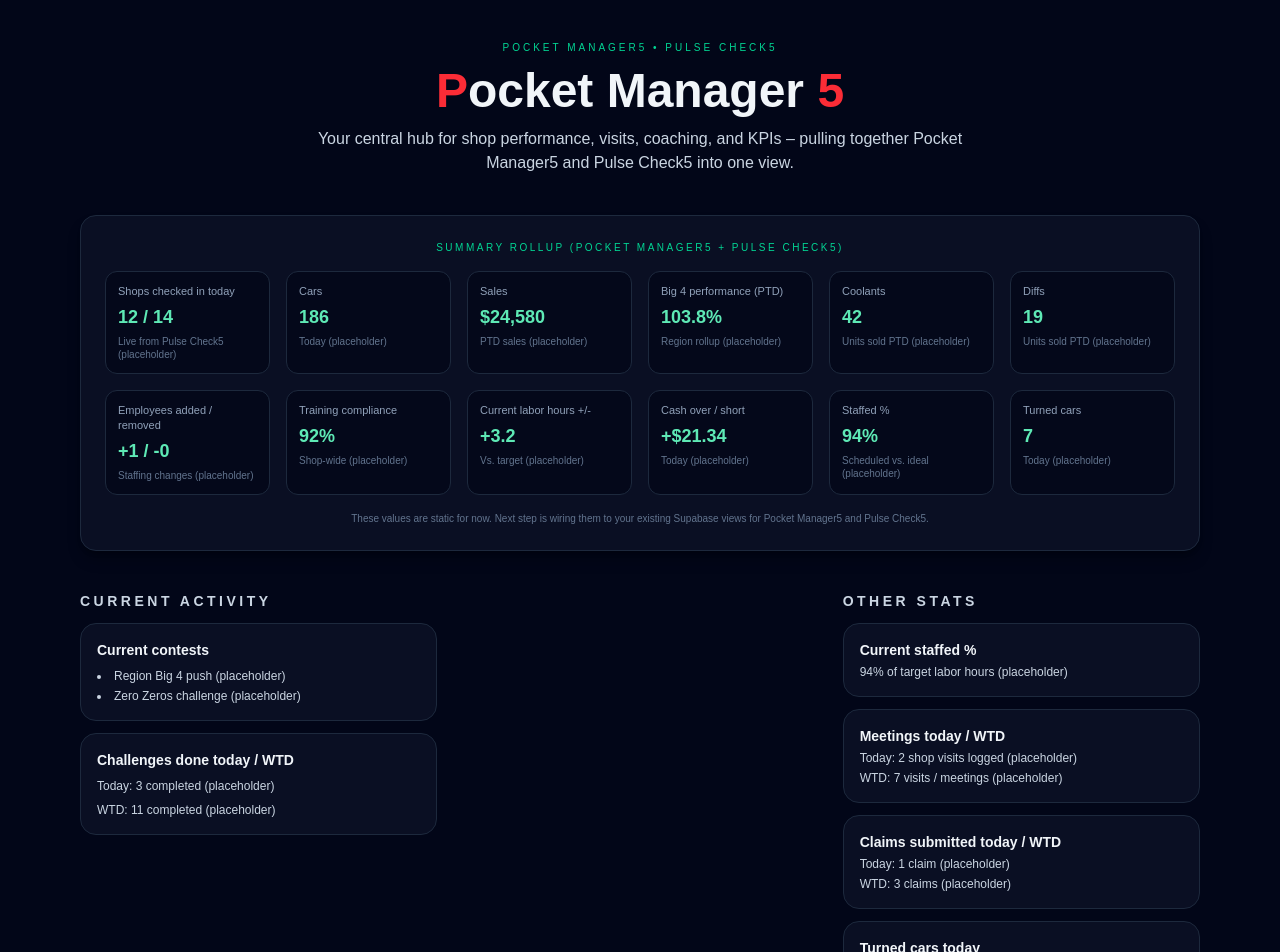
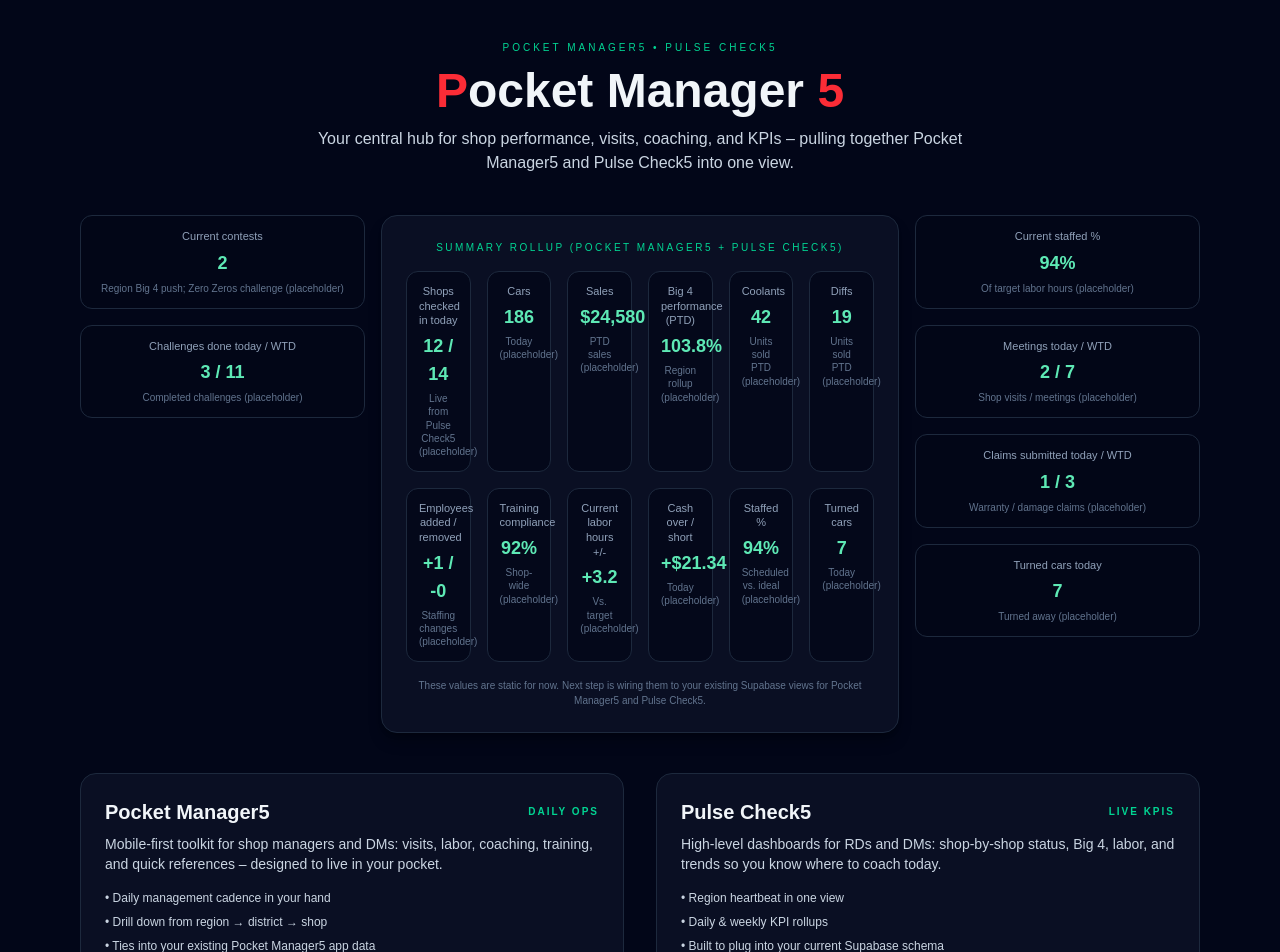
Before and after one commit to kwo744-075/pocketmanager5-site, a Next.js app: page / in a window 1280 px wide. Shown: the top 952 px of the page. Built offline with nearby package versions, Linux system fonts and the light colour scheme.

Commit message:
Align side KPI panels with center grid

```diff
--- a/app/page.tsx
+++ b/app/page.tsx
@@ -1,4 +1,20 @@
 // app/page.tsx
+
+type MetricCardProps = {
+  label: string;
+  value: string;
+  note: string;
+};
+
+function MetricCard({ label, value, note }: MetricCardProps) {
+  return (
+    <div className="rounded-xl border border-slate-800 bg-slate-950/70 p-3 text-center">
+      <p className="text-[11px] text-slate-400 mb-1">{label}</p>
+      <p className="text-lg font-semibold text-emerald-300">{value}</p>
+      <p className="text-[10px] text-slate-500 mt-1">{note}</p>
+    </div>
+  );
+}
 
 export default function Home() {
   return (
@@ -19,15 +35,29 @@
           </p>
         </header>
 
-        {/* Summary rollup dashboard */}
-        <section className="flex justify-center">
-          <div className="w-full rounded-2xl border border-slate-800 bg-slate-900/60 p-5 md:p-6 shadow-lg shadow-black/30 space-y-4">
+        {/* Main dashboard: left KPIs / center 6x2 grid / right KPIs */}
+        <section className="grid gap-4 lg:grid-cols-[minmax(0,1.1fr)_minmax(0,2fr)_minmax(0,1.1fr)] items-start">
+          {/* LEFT COLUMN – CURRENT ACTIVITY (stacked KPI boxes) */}
+          <div className="space-y-4">
+            <MetricCard
+              label="Current contests"
+              value="2"
+              note="Region Big 4 push; Zero Zeros challenge (placeholder)"
+            />
+            <MetricCard
+              label="Challenges done today / WTD"
+              value="3 / 11"
+              note="Completed challenges (placeholder)"
+            />
+          </div>
+
+          {/* CENTER COLUMN – SUMMARY ROLLUP (6x2 grid) */}
+          <div className="rounded-2xl border border-slate-800 bg-slate-900/60 p-5 md:p-6 shadow-lg shadow-black/30 space-y-4">
             <p className="text-[10px] tracking-[0.25em] uppercase text-emerald-400 text-center">
               Summary rollup (Pocket Manager5 + Pulse Check5)
             </p>
 
-            {/* 12 metric tiles – 6 per row on large screens */}
-            <div className="grid grid-cols-2 md:grid-cols-3 lg:grid-cols-6 gap-4 text-xs">
+            <div className="grid grid-cols-2 md:grid-cols-3 xl:grid-cols-6 gap-4 text-xs">
               {/* TOP 6 */}
               <MetricCard
                 label="Shops checked in today"
@@ -98,73 +128,29 @@
               existing Supabase views for Pocket Manager5 and Pulse Check5.
             </p>
           </div>
-        </section>
 
-        {/* Sidebars: Current activity / Other stats */}
-        <section className="grid gap-6 lg:grid-cols-3">
-          {/* Left – Current activity */}
-          <div className="space-y-3">
-            <h2 className="text-sm font-semibold uppercase tracking-[0.25em] text-slate-300">
-              Current activity
-            </h2>
-
-            <div className="rounded-2xl border border-slate-800 bg-slate-900/60 p-4 text-xs text-slate-300 space-y-2">
-              <p className="font-semibold text-slate-100 text-sm">
-                Current contests
-              </p>
-              <ul className="list-disc list-inside space-y-1">
-                <li>Region Big 4 push (placeholder)</li>
-                <li>Zero Zeros challenge (placeholder)</li>
-              </ul>
-            </div>
-
-            <div className="rounded-2xl border border-slate-800 bg-slate-900/60 p-4 text-xs text-slate-300 space-y-2">
-              <p className="font-semibold text-slate-100 text-sm">
-                Challenges done today / WTD
-              </p>
-              <p>Today: 3 completed (placeholder)</p>
-              <p>WTD: 11 completed (placeholder)</p>
-            </div>
-          </div>
-
-          {/* Middle spacer / future content */}
-          <div className="hidden lg:block" />
-
-          {/* Right – Other stats */}
-          <div className="space-y-3">
-            <h2 className="text-sm font-semibold uppercase tracking-[0.25em] text-slate-300">
-              Other stats
-            </h2>
-
-            <div className="rounded-2xl border border-slate-800 bg-slate-900/60 p-4 text-xs text-slate-300 space-y-1">
-              <p className="font-semibold text-slate-100 text-sm">
-                Current staffed %
-              </p>
-              <p>94% of target labor hours (placeholder)</p>
-            </div>
-
-            <div className="rounded-2xl border border-slate-800 bg-slate-900/60 p-4 text-xs text-slate-300 space-y-1">
-              <p className="font-semibold text-slate-100 text-sm">
-                Meetings today / WTD
-              </p>
-              <p>Today: 2 shop visits logged (placeholder)</p>
-              <p>WTD: 7 visits / meetings (placeholder)</p>
-            </div>
-
-            <div className="rounded-2xl border border-slate-800 bg-slate-900/60 p-4 text-xs text-slate-300 space-y-1">
-              <p className="font-semibold text-slate-100 text-sm">
-                Claims submitted today / WTD
-              </p>
-              <p>Today: 1 claim (placeholder)</p>
-              <p>WTD: 3 claims (placeholder)</p>
-            </div>
-
-            <div className="rounded-2xl border border-slate-800 bg-slate-900/60 p-4 text-xs text-slate-300 space-y-1">
-              <p className="font-semibold text-slate-100 text-sm">
-                Turned cars today
-              </p>
-              <p>7 turned away (placeholder)</p>
-            </div>
+          {/* RIGHT COLUMN – OTHER STATS (stacked KPI boxes) */}
+          <div className="space-y-4">
+            <MetricCard
+              label="Current staffed %"
+              value="94%"
+              note="Of target labor hours (placeholder)"
+            />
+            <MetricCard
+              label="Meetings today / WTD"
+              value="2 / 7"
+              note="Shop visits / meetings (placeholder)"
+            />
+            <MetricCard
+              label="Claims submitted today / WTD"
+              value="1 / 3"
+              note="Warranty / damage claims (placeholder)"
+            />
+            <MetricCard
+              label="Turned cars today"
+              value="7"
+              note="Turned away (placeholder)"
+            />
           </div>
         </section>
 
@@ -229,20 +215,3 @@
     </main>
   );
 }
-
-/** Small helper component to keep the metric tiles clean */
-type MetricCardProps = {
-  label: string;
-  value: string;
-  note: string;
-};
-
-function MetricCard({ label, value, note }: MetricCardProps) {
-  return (
-    <div className="rounded-xl border border-slate-800 bg-slate-950/70 p-3">
-      <p className="text-[11px] text-slate-400 mb-1">{label}</p>
-      <p className="text-lg font-semibold text-emerald-300">{value}</p>
-      <p className="text-[10px] text-slate-500 mt-1">{note}</p>
-    </div>
-  );
-}
```
